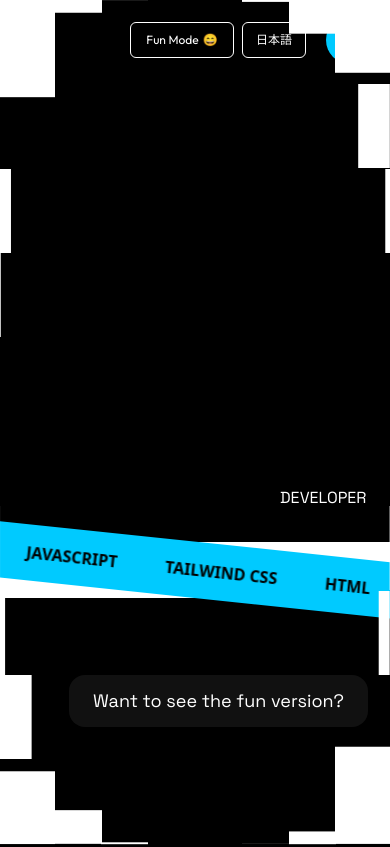
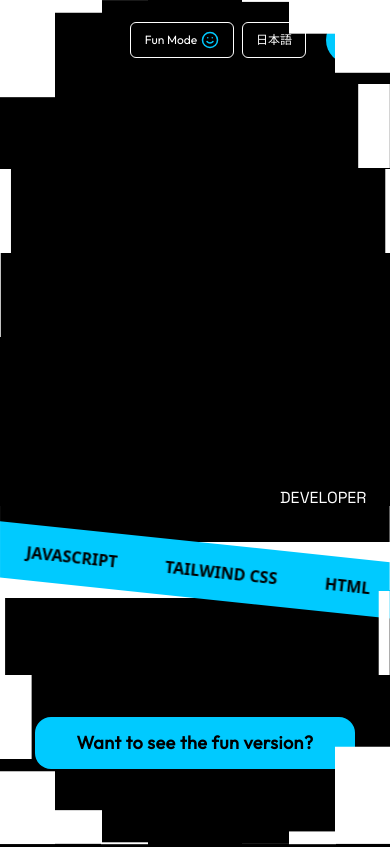
Before and after one commit to Saikrishna65/portfolio, a Next.js app: page / in a window 390 px wide. Shown: the top 847 px of the page. Built offline with nearby package versions, Linux system fonts and the light colour scheme.

Commit message:
mode and language switch

```diff
--- a/app/components/About.tsx
+++ b/app/components/About.tsx
@@ -14,7 +14,8 @@ gsap.registerPlugin(ScrollTrigger);
 const About = () => {
   const sectionRef = useRef<HTMLDivElement>(null);
   const pinRef = useRef<HTMLDivElement>(null);
-  const { mode, language } = usePortfolio();
+  const pinEndRef = useRef<HTMLDivElement>(null);
+  const { mode, language, setMode } = usePortfolio();
   const data = content.about[mode][language];
 
   useEffect(() => {
@@ -23,9 +24,10 @@ const About = () => {
     const ctx = gsap.context(() => {
       ScrollTrigger.create({
         trigger: sectionRef.current,
+        endTrigger: pinEndRef.current,
 
-        start: "top 80%",
-        end: "bottom 92%",
+        start: "top 85%",
+        end: "bottom bottom",
 
         pin: pinRef.current,
         pinSpacing: false,
@@ -37,17 +39,23 @@ const About = () => {
 
   return (
     <div ref={sectionRef} className="relative w-full">
-      <div className="relative flex w-full justify-center">
+      <div className="relative z-10 flex w-full justify-center">
         <div ref={pinRef}>
-          <button className="w-fit cursor-pointer rounded-2xl bg-[#111111] px-6 py-3 font-[space] text-lg whitespace-nowrap text-white transition hover:scale-105 md:text-xl">
-            {mode === "professional"
-              ? "Want to see the fun version?"
-              : "Back to Professional"}
+          <button
+            onClick={() =>
+              setMode(mode === "professional" ? "fun" : "professional")
+            }
+            className="w-80 cursor-pointer rounded-2xl bg-[#00CAFF] px-6 py-3 font-[outfit] text-lg font-bold tracking-wide whitespace-nowrap transition hover:scale-105 md:w-90 md:text-xl"
+          >
+            {mode === "professional" ? data.toggleFun : data.toggleProfessional}
           </button>
         </div>
       </div>
 
-      <div className="mt-10 flex w-full flex-col items-center justify-center gap-3 sm:mt-6 md:gap-10">
+      <div
+        ref={pinEndRef}
+        className="mt-10 flex w-full flex-col items-center justify-center gap-3 sm:mt-6 md:gap-10"
+      >
         <div className="text-center font-[space] text-[clamp(1.8rem,4vw,6rem)] font-bold text-white">
           <ScrollAnimatedText
             text={data.heading}
--- a/app/components/Contact.tsx
+++ b/app/components/Contact.tsx
@@ -163,12 +163,12 @@ const Contact = () => {
             <div className="md:w-[50%]">
               <StageTiltReveal
                 direction="right"
-                text="Let’s build something great together."
+                text={data.mainHeading}
                 className="font-[impact] text-[clamp(2rem,6vh,8rem)] leading-[1.1] font-semibold [word-spacing:0.3rem] lg:text-[clamp(3rem,6vw,5rem)]"
               />
               <StageTiltReveal
                 direction="left"
-                text="Working hard, wherever Wi-Fi takes me."
+                text={data.description}
                 className="font-[space] text-[clamp(1rem,2vh,2rem)] font-semibold md:text-[clamp(0.5rem,3vw,1.5rem)]"
               />
             </div>
@@ -194,7 +194,7 @@ const Contact = () => {
               <div className="mt-4 flex gap-1">
                 <StageTiltReveal
                   direction="right"
-                  text="Local time"
+                  text={data.time}
                   className="font-[mons] text-[clamp(0.9rem,2vw,1rem)]"
                 />
 
@@ -213,23 +213,23 @@ const Contact = () => {
                 <a href="https://www.linkedin.com/in/saikrishnamangina/">
                   <StageTiltReveal
                     direction="left"
-                    text="LinkedIn"
+                    text={data.linkedin}
                     className="font-[mons] text-[clamp(0.9rem,2vw,1.5rem)]"
                   />
                 </a>
                 <a href="https://github.com/Saikrishna65">
                   <StageTiltReveal
                     direction="right"
-                    text="GitHub"
+                    text={data.github}
                     className="font-[mons] text-[clamp(0.9rem,2vw,1.5rem)]"
                   />
                 </a>
               </div>
               <div className="absolute bottom-1 flex items-center gap-2 sm:bottom-5">
-                <Copyright className="h-4 w-4 md:h-6 md:w-6" />
+                <Copyright className="h-4 w-4 -translate-y-0.5 md:h-6 md:w-6" />
                 <StageTiltReveal
                   direction="right"
-                  text="2025 Sai Krishna. All rights reserved… probably."
+                  text={data.copyright}
                   className="font-[mons] text-[clamp(0.5rem,3vw,1rem)]"
                   // noScroll
                 />
--- a/app/components/Hero.tsx
+++ b/app/components/Hero.tsx
@@ -5,6 +5,7 @@ import ParallaxSection from "./ParallaxSection";
 import StageTiltReveal from "./StageTiltReveal";
 import { usePortfolio } from "../context/PortfolioContext";
 import { content } from "../data/content";
+import { Smile } from "lucide-react";
 
 const randomHTMLSnippets = [
   `<div class='intro-box'>
@@ -70,13 +71,13 @@ const formatHTML = (html: string) => {
 
 const Hero: React.FC = () => {
   const gridRef = useRef<HTMLDivElement>(null);
+  const iconSpotRef = useRef(null);
   const radius = 50;
   const fade = 100;
 
   const { mode, language } = usePortfolio();
 
   const data = content.hero[mode][language];
-  console.log(data.title, typeof data.title[0]);
 
   useEffect(() => {
     const grid = gridRef.current;
@@ -181,6 +182,7 @@ const Hero: React.FC = () => {
               delay={1}
             />
           </ParallaxSection>
+
           {/* </FadeInFromBottom> */}
         </div>
 
--- a/app/components/ToggleButtons.tsx
+++ b/app/components/ToggleButtons.tsx
@@ -2,6 +2,8 @@
 import React, { useEffect } from "react";
 import { usePortfolio } from "../context/PortfolioContext";
 import gsap from "gsap";
+import { Smile } from "lucide-react";
+import { div } from "motion/react-client";
 
 const modeLabels = {
   en: {
@@ -15,7 +17,7 @@ const modeLabels = {
 };
 
 export default function ToggleButtons() {
-  const emojiRef = React.useRef<HTMLSpanElement>(null);
+  const emojiRef = React.useRef<HTMLDivElement>(null);
   const { mode, setMode, language, setLanguage } = usePortfolio();
 
   const handleHover = () => {
@@ -49,7 +51,11 @@ export default function ToggleButtons() {
             ? modeLabels[language].fun
             : modeLabels[language].professional}
 
-          {mode === "professional" && <span ref={emojiRef}>😄</span>}
+          {mode === "professional" && (
+            <div ref={emojiRef}>
+              <Smile size={18} className="text-[#00CAFF]" />
+            </div>
+          )}
         </span>
       </button>
 
--- a/app/data/content.ts
+++ b/app/data/content.ts
@@ -16,13 +16,13 @@ export const content = {
     },
     fun: {
       en: {
-        title: ["I  AM", "SAI  KRISHNA"],
+        title: ["HEY!", "I'M  KRISHNA"],
         subtitle: ["FULL STACK", "DEVELOPER"],
         description:
           "Pixel-perfect websites that don’t break even on your ex’s phone.",
       },
       jp: {
-        title: ["私は", "サイクリシュナ"],
+        title: ["やあ、", "クリシュナです"],
         subtitle: ["フルスタック", "開発者"],
         description:
           "元カレ・元カノのスマホでも崩れない、ピクセルパーフェクトなウェブサイト。",
@@ -39,6 +39,8 @@ export const content = {
         skills: "Next.js, React, TypeScript, Express",
         languagesHeading: "Languages",
         languages: "English, Telugu, Hindi, Japanese (JLPT N5 – Learning N3)",
+        toggleFun: "Want to see the fun version?",
+        toggleProfessional: "Back to Professional",
       },
       jp: {
         heading: "自己紹介",
@@ -49,6 +51,8 @@ export const content = {
         languagesHeading: "使用言語",
         languages:
           "英語、テルグ語、ヒンディー語、日本語（JLPT N5取得・現在N3学習中）",
+        toggleFun: "遊び心、出してみる？",
+        toggleProfessional: "真面目モードに戻る",
       },
     },
     fun: {
@@ -61,6 +65,8 @@ export const content = {
         languagesHeading: "Languages I survive in",
         languages:
           "English, Telugu, Hindi, Japanese (JLPT N5 — N3 in progress)",
+        toggleFun: "Want to see the fun version?",
+        toggleProfessional: "Back to Professional",
       },
       jp: {
         heading: "自己紹介",
@@ -71,6 +77,8 @@ export const content = {
         languagesHeading: "なんとか生活できる言語",
         languages:
           "英語、テルグ語、ヒンディー語、日本語（JLPT N5取得・現在N3に挑戦中）",
+        toggleFun: "遊び心、出してみる？",
+        toggleProfessional: "真面目モードに戻る",
       },
     },
   },
@@ -202,11 +210,23 @@ export const content = {
         heading1: "LET'",
         heading2: "S ",
         heading3: "CONNECT",
+        mainHeading: "Let's Build something great together.",
+        description: "Working hard, whereever Wi-Fi takes me.",
+        time: "Local Time",
+        linkedin: "LinkedIn",
+        github: "GitHub",
+        copyright: "2026 Sai Krishna. All rights reserved.",
       },
       jp: {
         heading1: "LET'",
         heading2: "S ",
         heading3: "CONNECT",
+        mainHeading: "最高のプロジェクトを、一緒に作り上げましょう。",
+        description: "Wi-Fiがある場所なら、どこでも全力で。",
+        time: "現地時間",
+        linkedin: "LinkedIn",
+        github: "GitHub",
+        copyright: "2026 Sai Krishna. All rights reserved.",
       },
     },
     fun: {
@@ -214,11 +234,23 @@ export const content = {
         heading1: "LET'",
         heading2: "S ",
         heading3: "CONNECT",
+        mainHeading: "Let’s ship it… and fix it later.",
+        description: "Working hard, until the Wi-Fi drops and so do I.",
+        time: "Local Time",
+        linkedin: "LinkedIn",
+        github: "GitHub",
+        copyright: "2026 Sai Krishna. All rights reserved… probably.",
       },
       jp: {
         heading1: "LET'",
         heading2: "S ",
         heading3: "CONNECT",
+        mainHeading: "とりあえずデプロイ。修正は後で。",
+        description: "Wi-Fiが切れるまで働く。切れたら僕も倒れる。",
+        time: "現地時間",
+        linkedin: "LinkedIn",
+        github: "GitHub",
+        copyright: "2026 Sai Krishna. All rights reserved… たぶんね。",
       },
     },
   },
--- /dev/null
+++ b/app/store/useFunMode.ts
@@ -0,0 +1,33 @@
+// src/store/useFunMode.ts
+import { create } from "zustand";
+
+// 1. Define the shape of your state
+interface FunModeState {
+  isFun: boolean;
+  animate: boolean;
+  start: any; // Ideally, replace 'any' with the specific type (e.g., number or string)
+  end: any;
+  triggerAnimation: (start: any, end: any) => void;
+  stopAnimation: () => void;
+}
+
+// 2. Apply the interface to the create function
+export const useFunMode = create<FunModeState>((set) => ({
+  isFun: false,
+  animate: false,
+  start: null,
+  end: null,
+
+  triggerAnimation: (start, end) =>
+    set({
+      isFun: true,
+      animate: true,
+      start,
+      end,
+    }),
+
+  stopAnimation: () =>
+    set({
+      animate: false,
+    }),
+}));
--- a/package.json
+++ b/package.json
@@ -17,7 +17,8 @@
     "motion": "^12.23.24",
     "next": "^16.0.10",
     "react": "19.2.0",
-    "react-dom": "19.2.0"
+    "react-dom": "19.2.0",
+    "zustand": "^5.0.12"
   },
   "devDependencies": {
     "@tailwindcss/postcss": "^4",
```
Also changed, not shown: 1 other file (tests, documents, lock files or other folders).
